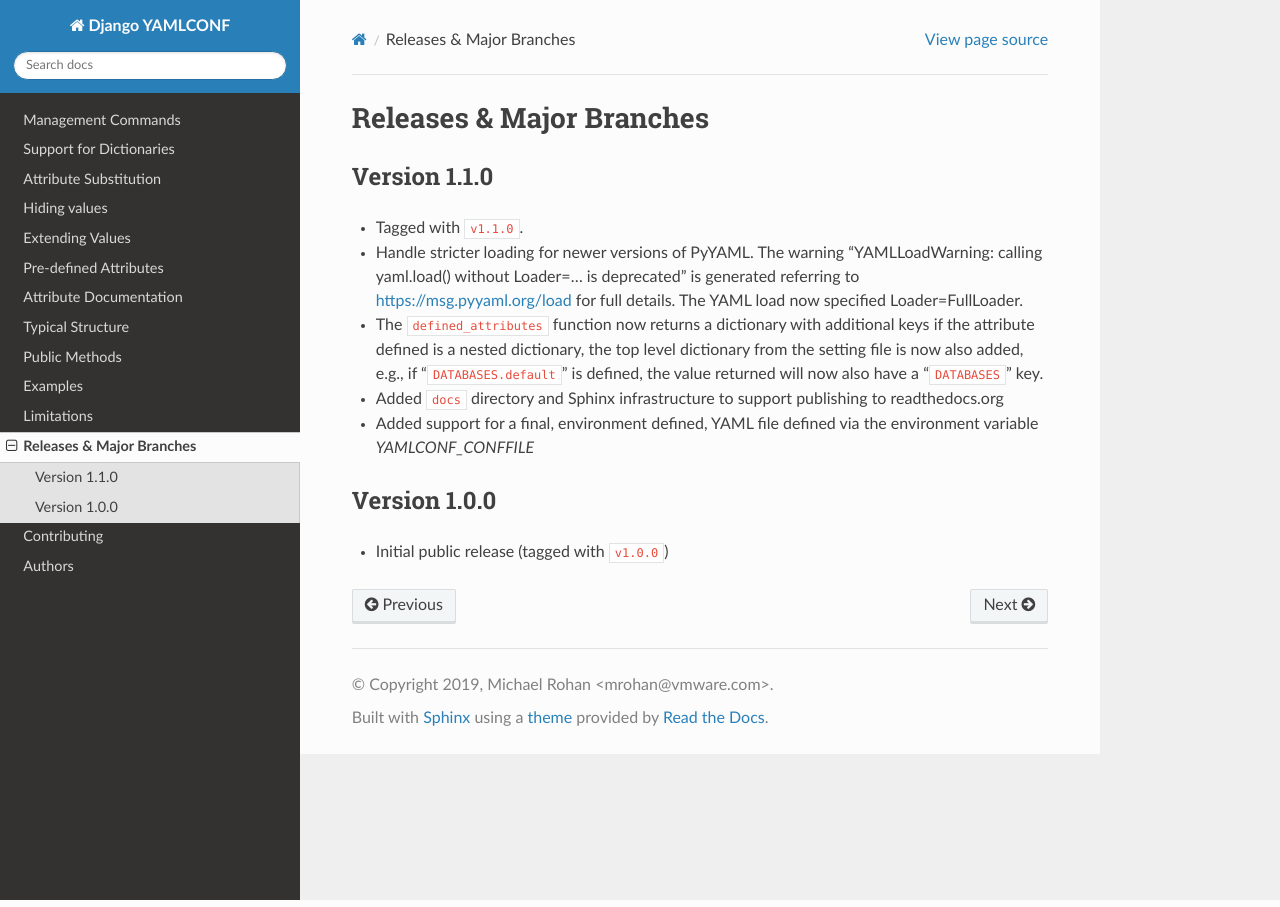
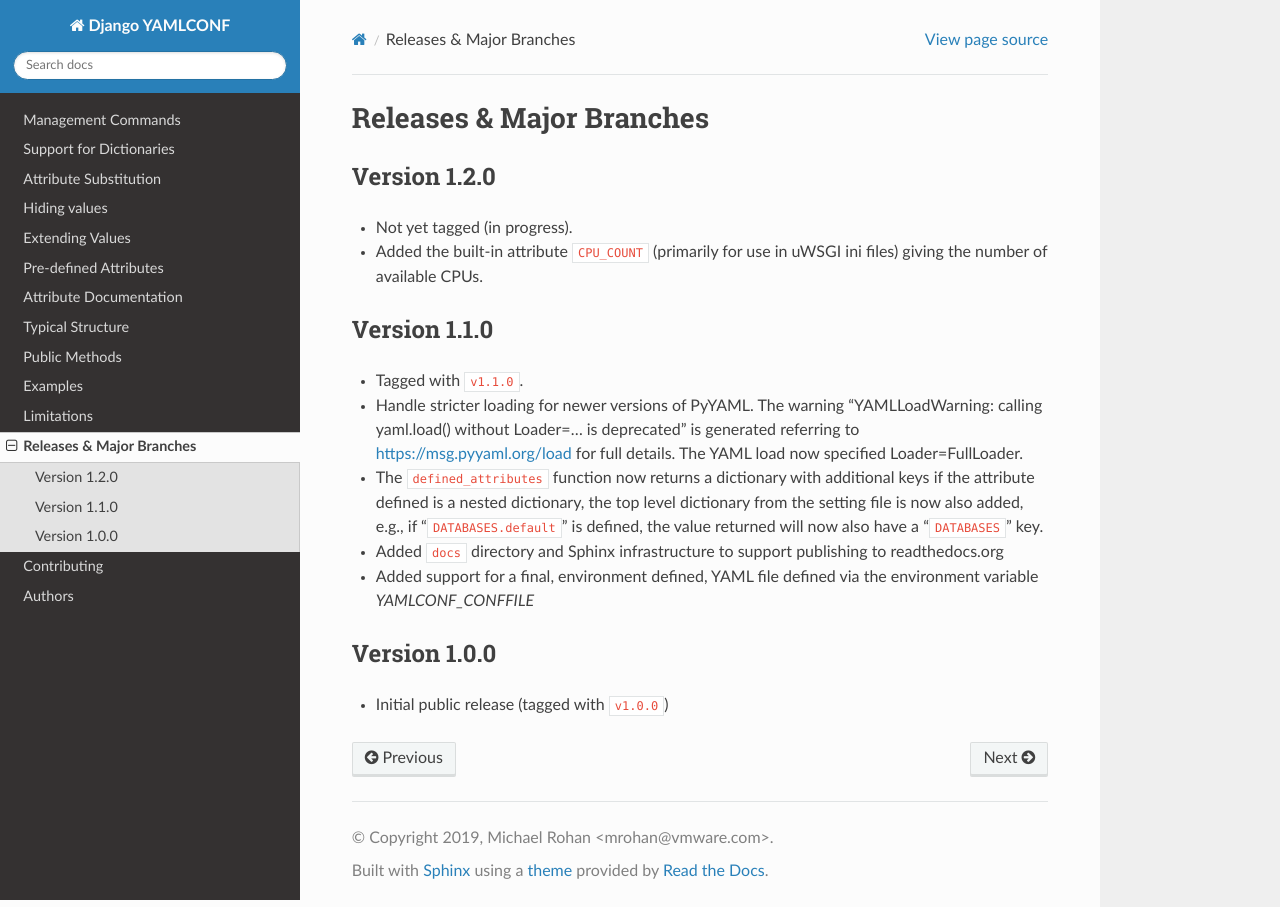
Before and after one commit to vmware/django-yamlconf, a Sphinx documentation site: the page built from docs/releases.rst, in a window 1280 px wide. Built offline with Sphinx 7.4.7 and the Read the Docs theme 2.0.0, drawn with Linux system fonts in a browser that asks for light colours.

Commit message:
Add CPU_COUNT built-in attribute
The numner of CPU's available is useful when deploying Django apps
under uWSGI.  This change adds the built-in attribute CPU_COUNT for
use in system templated, i.e., uwsgi ini files.

```diff
--- a/django_yamlconf/__init__.py
+++ b/django_yamlconf/__init__.py
@@ -15,6 +15,7 @@ import codecs
 import copy
 import getpass
 import logging
+import multiprocessing
 import os
 import platform
 import sys
@@ -121,6 +122,7 @@ def bootstrap_attributes(base_dir):
         LOG_DIR: "{BASE_DIR}/log"
     """
     result = {}
+    add_attr_info(result, 'CPU_COUNT', multiprocessing.cpu_count())
     add_attr_info(result, 'TOP_DIR', os.path.dirname(base_dir))
     add_attr_info(result, 'BASE_DIR', base_dir)
     add_attr_info(result, 'VIRTUAL_ENV', os.environ.get("VIRTUAL_ENV", None))
--- a/docs/releases.rst
+++ b/docs/releases.rst
@@ -6,6 +6,15 @@
 
 Releases & Major Branches
 -------------------------
+
+.. _releases-1.2.0:
+
+Version 1.2.0
+~~~~~~~~~~~~~
+
+- Not yet tagged (in progress).
+- Added the built-in attribute ``CPU_COUNT`` (primarily for use in uWSGI
+  ini files) giving the number of available CPUs.
 
 .. _releases-1.1.0:
 
```
Also changed, not shown: CHANGELOG.md (+5 -0 lines).
